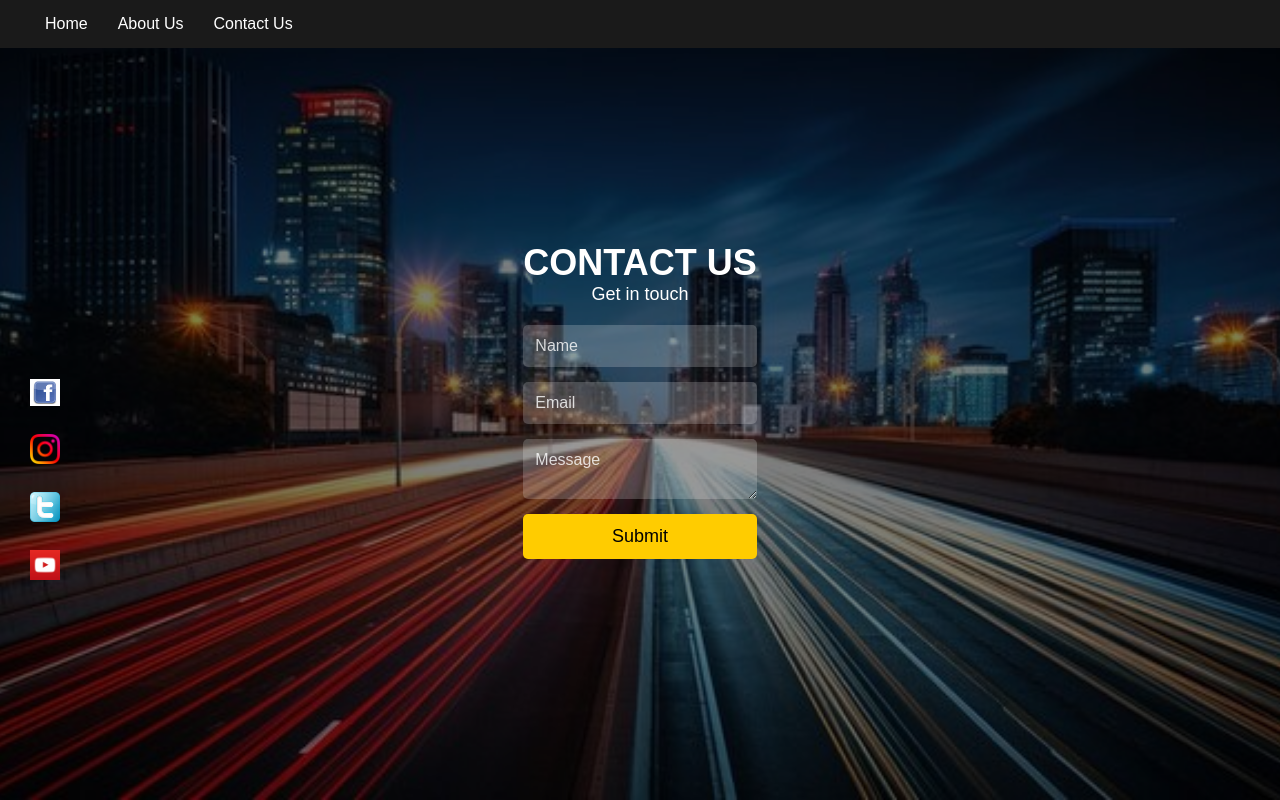
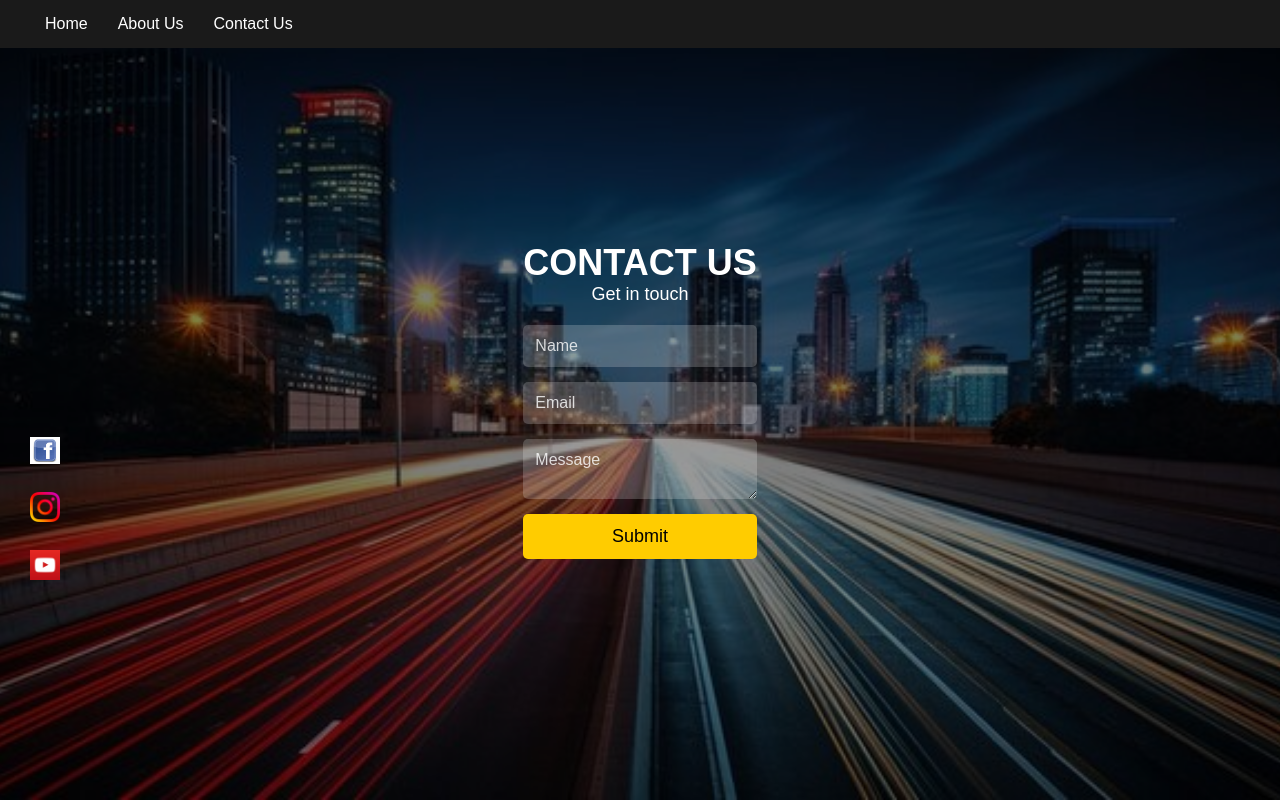
Before and after one commit to amanazad9386/travel-project, a plain HTML site: page contact.html in a window 1280 px wide. Drawn offline with Linux system fonts and the light colour scheme.

Commit message:
Update contact.html

```diff
--- a/contact.html
+++ b/contact.html
@@ -39,9 +39,6 @@
             <a href="https://instagram.com" target="_blank">
                 <img src="insta.png" alt="Instagram">
             </a>
-            <a href="https://twitter.com" target="_blank">
-                <img src="Twitter.png" alt="Twitter">
-            </a>
             <a href="https://youtube.com" target="_blank">
                 <img src="yt.png" alt="YouTube">
             </a>
```
